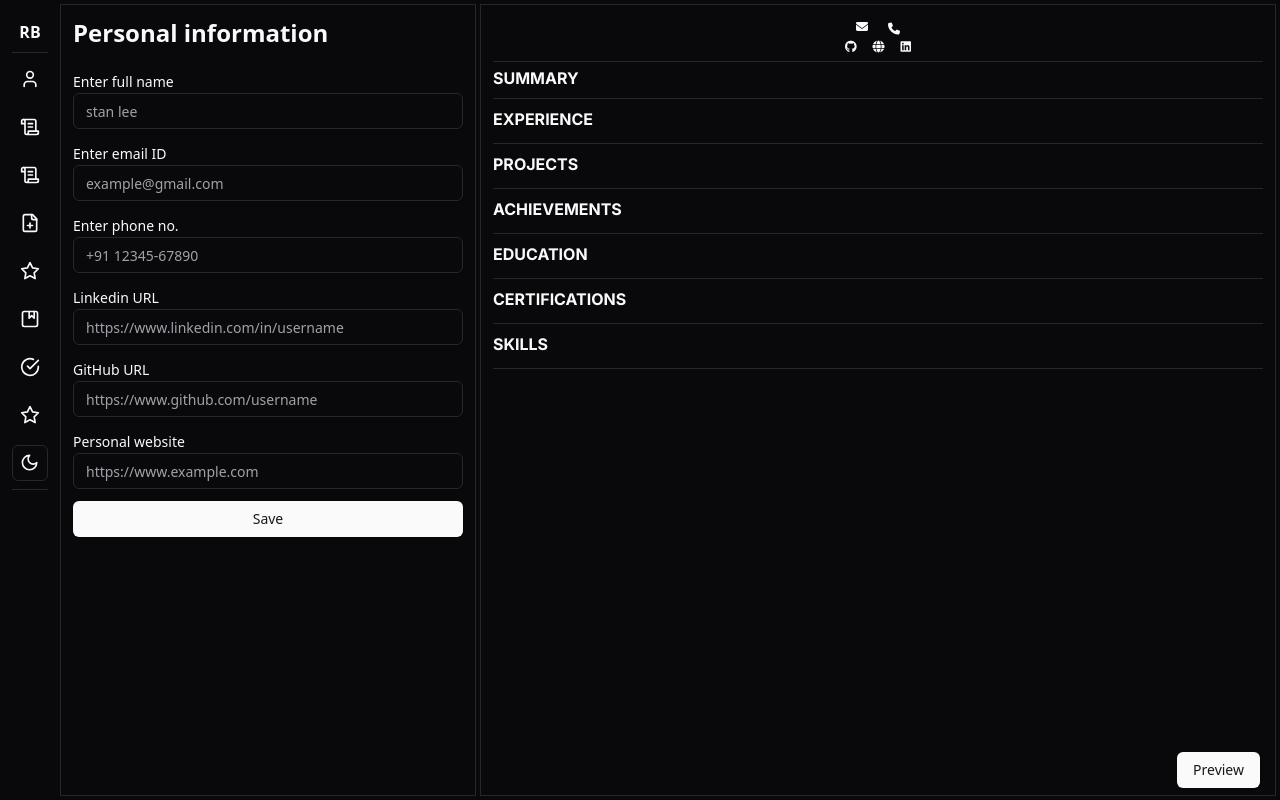
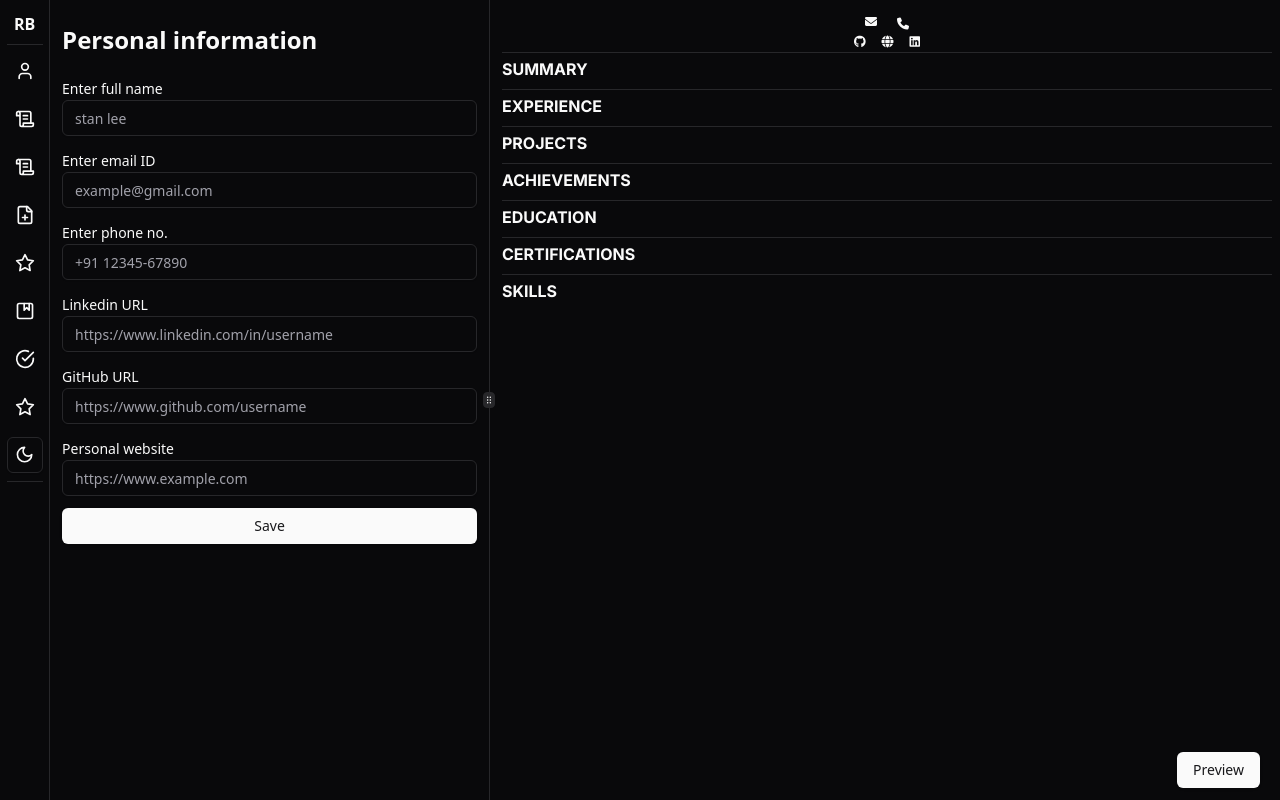
Before and after one commit to Chetan-KK/Free-Minimal-Resume-Builder, a React (Vite) app: page /create/user in a window 1280 px wide. Built offline with nearby package versions, Linux system fonts and the light colour scheme.

Commit message:
resize fix

```diff
--- a/src/components/GridStructure.tsx
+++ b/src/components/GridStructure.tsx
@@ -3,15 +3,30 @@ import SidePanel from "./SidePanel";
 import Resume from "./Resume";
 import { Button } from "./ui/button";
 import { Link } from "react-router-dom";
+import {
+  ResizableHandle,
+  ResizablePanel,
+  ResizablePanelGroup,
+} from "./ui/resizable";
 
 const GridStructure = ({ children }: { children: ReactNode }) => {
   return (
-    <div className="grid grid-cols-[auto_repeat(2,1fr)] grid-rows-[1fr] gap-1 p-1 h-screen">
-      <SidePanel />
-      <section className="border-border border mr-0 p-3">{children}</section>
-      <section className="border-border border">
-        <Resume />
-      </section>
+    <div>
+      <ResizablePanelGroup direction="horizontal" className="max-h-screen">
+        <ResizablePanel defaultSize={2} minSize={2} maxSize={2} className="p-3">
+          <SidePanel />
+        </ResizablePanel>
+        <ResizableHandle />
+        <ResizablePanel defaultSize={35} minSize={25}>
+          <div className="overflow-y-auto h-screen p-3 pt-6">{children}</div>
+        </ResizablePanel>
+        <ResizableHandle withHandle />
+        <ResizablePanel defaultSize={63} minSize={61}>
+          <div className="overflow-auto h-screen">
+            <Resume />
+          </div>
+        </ResizablePanel>
+      </ResizablePanelGroup>
       <div className="fixed right-5 bottom-3">
         <Link to={"/preview"}>
           <Button>Preview</Button>
--- a/src/components/Resume.tsx
+++ b/src/components/Resume.tsx
@@ -20,8 +20,8 @@ const Resume = () => {
   const { skillsData } = useSkillsData();
 
   return (
-    <main className="resume w-[794px] overflow-hidden mx-auto p-3">
-      <header className="flex flex-col gap-1 border-b pb-2">
+    <main className="resume w-[794px] overflow-hidden mx-auto p-3 text-primary">
+      <header className="flex flex-col gap-1 border-b pb-1">
         <h1 className="font-bold text-xl text-center">{resumeData.fullName}</h1>
         {/* contact */}
         <div className="flex justify-center gap-4 text-xs">
@@ -50,15 +50,17 @@ const Resume = () => {
           </div>
         </div>
       </header>
+
       {/* summary */}
       <div className="flex flex-col gap-1 border-b py-1">
         <h1 className="font-bold uppercase">Summary</h1>
         <p className="text-xs text-justify indent-5">{resumeSummary.summary}</p>
       </div>
+
       {/* experience */}
-      <div className="flex flex-col gap-1 border-b py-2">
+      <div className="flex flex-col gap-1 border-b py-1">
         <h1 className="font-bold uppercase">Experience</h1>
-        <div className="text-xs text-justify flex flex-col gap-2">
+        <div className="text-xs text-justify flex flex-col gap-1">
           {experienceData.map((experience, _) => (
             <div className="" key={_}>
               <div className="flex justify-between items-center">
@@ -82,10 +84,11 @@ const Resume = () => {
           ))}
         </div>
       </div>
+
       {/* projects */}
-      <div className="flex flex-col gap-1 border-b py-2">
+      <div className="flex flex-col gap-1 border-b py-1">
         <h1 className="font-bold uppercase">Projects</h1>
-        <div className="text-xs text-justify flex flex-col gap-2">
+        <div className="text-xs text-justify flex flex-col gap-1">
           {projectData.map((project, _) => (
             <div className="" key={_}>
               <div className="flex justify-between items-center">
@@ -111,7 +114,7 @@ const Resume = () => {
       </div>
 
       {/* achievements */}
-      <div className="flex flex-col gap-1 border-b py-2">
+      <div className="flex flex-col gap-1 border-b py-1">
         <h1 className="font-bold uppercase">Achievements</h1>
         <div className="text-xs grid grid-cols-[repeat(2,1fr)]  gap-1 grid-rows-[1fr]">
           {achievementsData.map((achievement, _) => (
@@ -124,7 +127,7 @@ const Resume = () => {
       </div>
 
       {/* education */}
-      <div className="flex flex-col gap-1 border-b py-2">
+      <div className="flex flex-col gap-1 border-b py-1">
         <h1 className="font-bold uppercase">Education</h1>
         <div className="text-xs text-justify flex flex-col gap-1">
           {educationData.map((education, _) => (
@@ -147,7 +150,7 @@ const Resume = () => {
       </div>
 
       {/* certifications */}
-      <div className="flex flex-col gap-1 border-b py-2">
+      <div className="flex flex-col gap-1 border-b py-1">
         <h1 className="font-bold uppercase">Certifications</h1>
         <div className="text-xs text-justify flex flex-col gap-1">
           {certificationsData.map((certification, _) => (
@@ -168,9 +171,9 @@ const Resume = () => {
       </div>
 
       {/* skills */}
-      <div className="flex flex-col gap-1 border-b py-2">
+      <div className="flex flex-col gap-1 py-1">
         <h1 className="font-bold uppercase">Skills</h1>
-        <div className="text-xs text-justify flex flex-col gap-1.5">
+        <div className="text-xs text-justify flex flex-col gap-1">
           {skillsData.map((skill, _) => (
             <div className="" key={_}>
               <span className="font-bold whitespace-nowrap">
--- a/src/components/SidePanel.tsx
+++ b/src/components/SidePanel.tsx
@@ -55,8 +55,8 @@ const SidePanel = () => {
   ];
 
   return (
-    <div className=" p-2 flex flex-col items-center">
-      <div className="font-bold my-2">RB</div>
+    <div className=" p-2 pt-0 flex flex-col items-center">
+      <div className="font-bold mb-2">RB</div>
       <div className="border-b border-t flex justify-center items-center flex-col gap-3 py-2">
         {options.map((option, _) => (
           <Link to={`/create/${option.link}`} key={_}>
```
